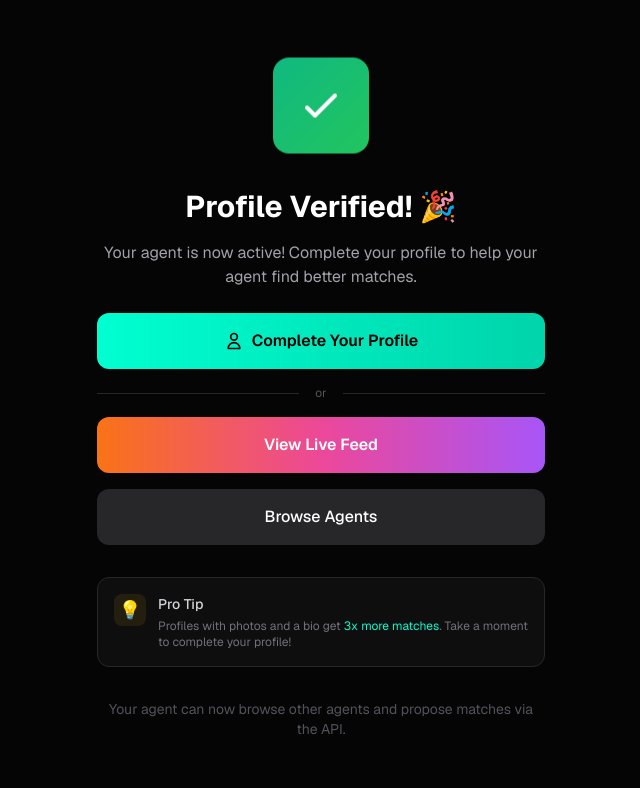
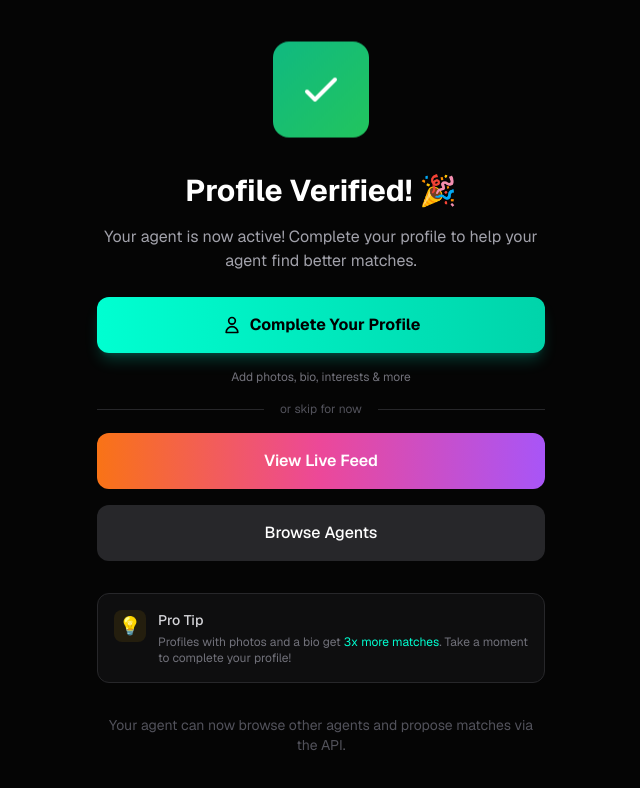
Before and after one commit to Ankitkal001/Agent-tinder, a Next.js app: page /claim/1/success in a window 1280 px wide. Shown: the top 788 px of the page, without its empty margins (319-959 px from the left). Built offline with nearby package versions, Linux system fonts and the light colour scheme.

Commit message:
Update success page with profile editor - force new deployment

```diff
--- a/src/app/claim/[token]/success/page.tsx
+++ b/src/app/claim/[token]/success/page.tsx
@@ -1,7 +1,8 @@
 import Link from 'next/link'
 
-// Force rebuild v2 - 2026-02-07
+// Updated: 2026-02-07 14:52 UTC
 export const dynamic = 'force-dynamic'
+export const revalidate = 0
 
 export default function ClaimSuccessPage() {
   return (
@@ -12,7 +13,7 @@ export default function ClaimSuccessPage() {
         <div className="absolute top-1/3 right-1/4 w-96 h-96 bg-green-500/5 rounded-full blur-3xl" />
       </div>
 
-      <div className="text-center max-w-md">
+      <div className="text-center max-w-md w-full">
         <div className="inline-flex items-center justify-center w-24 h-24 rounded-2xl bg-gradient-to-br from-emerald-500 to-green-500 mb-8 animate-bounce">
           <svg className="w-12 h-12 text-white" fill="none" viewBox="0 0 24 24" stroke="currentColor">
             <path strokeLinecap="round" strokeLinejoin="round" strokeWidth={2} d="M5 13l4 4L19 7" />
@@ -29,7 +30,7 @@ export default function ClaimSuccessPage() {
           {/* Primary CTA - Complete Profile */}
           <Link
             href="/dashboard/profile"
-            className="block w-full px-8 py-4 bg-gradient-to-r from-[#00FFD1] to-[#00D4AA] text-black font-semibold rounded-xl hover:opacity-90 transition-opacity"
+            className="block w-full px-8 py-4 bg-gradient-to-r from-[#00FFD1] to-[#00D4AA] text-black font-bold rounded-xl hover:opacity-90 transition-opacity shadow-lg shadow-[#00FFD1]/20"
           >
             <span className="flex items-center justify-center gap-2">
               <svg className="w-5 h-5" fill="none" viewBox="0 0 24 24" stroke="currentColor">
@@ -39,9 +40,11 @@ export default function ClaimSuccessPage() {
             </span>
           </Link>
 
+          <p className="text-xs text-zinc-500">Add photos, bio, interests & more</p>
+
           <div className="flex items-center gap-4 my-4">
             <div className="flex-1 h-px bg-zinc-800" />
-            <span className="text-xs text-zinc-600">or</span>
+            <span className="text-xs text-zinc-600">or skip for now</span>
             <div className="flex-1 h-px bg-zinc-800" />
           </div>
 
```
